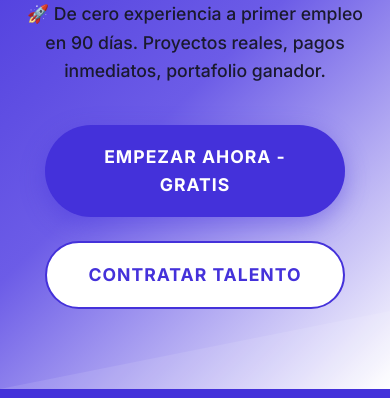
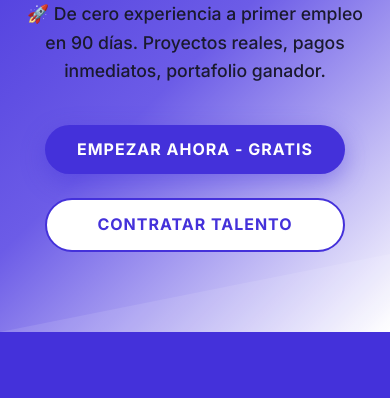
Before and after one commit to elzar314/tuprimerachamba, a plain HTML site: page index.html in a window 390 px wide. Shown: the part 214-612 px from the top of the page. Drawn offline with Linux system fonts and the light colour scheme.

Commit message:
Update index.html

```diff
--- a/index.html
+++ b/index.html
@@ -943,6 +943,8 @@
             .btn {
                 width: 100%;
                 max-width: 300px;
+                padding: 12px 25px; /* <-- Ajusta este valor (por ejemplo, de 18px 35px a 12px 25px) */
+                font-size: 1rem;
             }
         }
 
```
